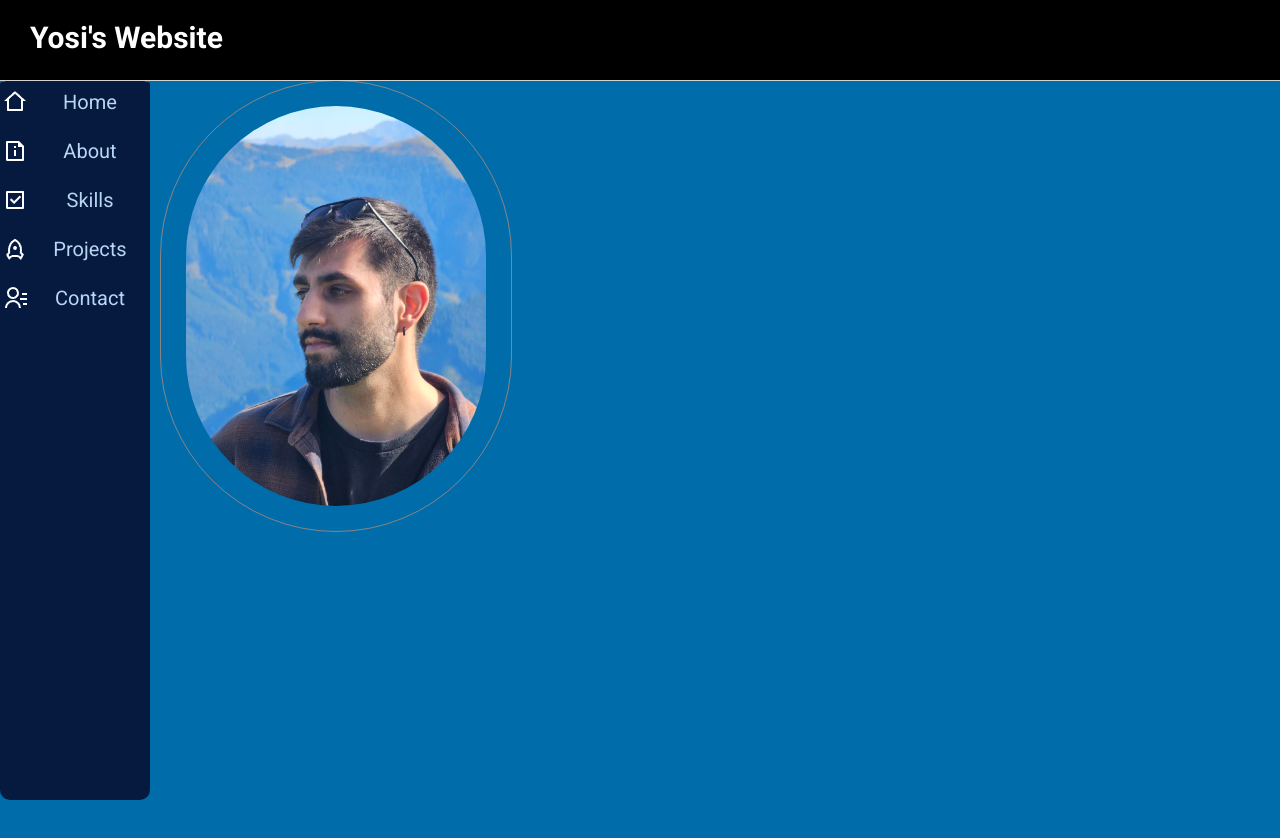
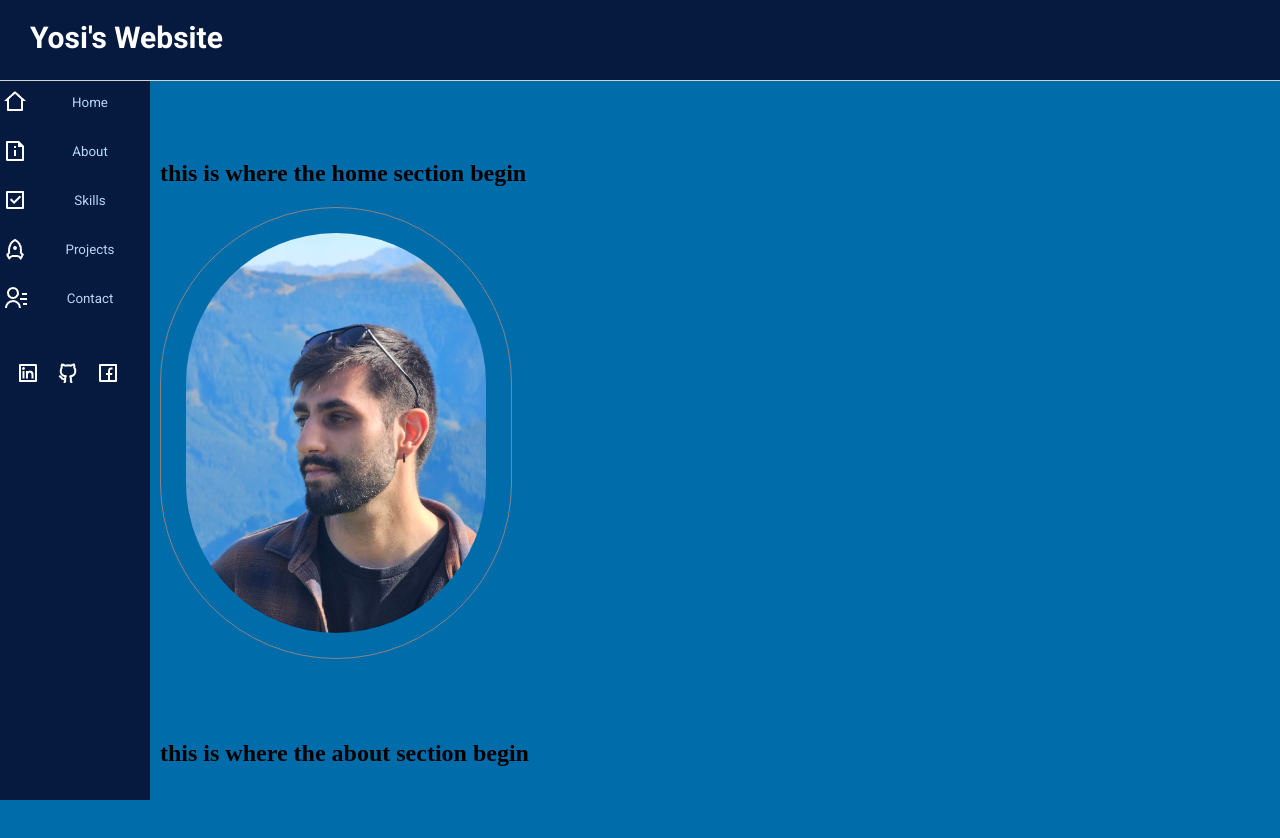
Before and after one commit to YosiBs/Personal-Website, a plain HTML site: page html/main-page.html in a window 1280 px wide. Shown: the top 838 px of the page. Before the commit the page ends 800 px from the top, so only its background shows below. Drawn offline with Linux system fonts and the light colour scheme.

Commit message:
added navigating by buttons and social websites

```diff
--- a/html/main-page.html
+++ b/html/main-page.html
@@ -11,13 +11,14 @@
   <link href="https://fonts.googleapis.com/css2?family=Poppins:wght@300;600&family=Roboto:wght@400;500;700&display=swap" rel="stylesheet">
 </head>
 <body>
+
+
   <!-- HEADER -->
   <div class="header-container">
     <p class="header-headline">
       Yosi's Website
     </p>
   </div>
-  <main>
 
   <!-- SIDEBAR -->
   <aside class="sidebar-container">
@@ -25,38 +26,88 @@
 
       <button class="navigation-button">
         <img class="home-btn-image" src="../assets/icons/new-icons/home-2-line.png">
-          <p class="home-btn-text">Home</p>
+        <p class="nav-btn-text">Home</p>
       </button>
       <button class="navigation-button">
         <img class="about-btn-image" src="../assets/icons/new-icons/file-info-line.png">
-          <p class="about-btn-text">About</p>
+        <p class="nav-btn-text">About</p>
       </button>
       <button class="navigation-button">
         <img class="skills-btn-image" src="../assets/icons/new-icons/checkbox-skills-line.png">
-          <p class="skills-btn-text">Skills</p>
+        <p class="nav-btn-text">Skills</p>
       </button>
       <button class="navigation-button">
         <img class="projects-btn-image" class="menu-image" src="../assets/icons/new-icons/rocket-line.png">
-          <p class="projects-btn-text">Projects</p>
+        <p class="nav-btn-text">Projects</p>
       </button>
       <button class="navigation-button">
         <img class="contact-btn-image" src="../assets/icons/new-icons/contacts-line.png">
-          <p class="contact-btn-text">Contact</p>
+        <p class="nav-btn-text">Contact</p>
       </button>
     </nav>
+
     <div class="downer-section-container">
-
+      <div class="link-buttons-container">
+        <a href="https://www.linkedin.com/in/yosi-ben-shushan-869a5a248/" target="_blank">
+          <button class="social-link-btn"><img class="linkedin-btn-image" src="../assets/icons/new-icons/linkedin-box-line.png"></button>
+        </a>
+        <a href="https://github.com/YosiBs" target="_blank">
+          <button class="social-link-btn"><img class="github-btn-image" src="../assets/icons/new-icons/github-line.png"></button>
+        </a>
+        <a href="https://www.facebook.com/yosi.y.yosi.9" target="_blank">
+          <button class="social-link-btn"><img class="facebook-btn-image" src="../assets/icons/new-icons/facebook-box-line.png"></button>
+        </a>
+      </div>
 
     </div>
 
   </aside>
 
   <!-- MAIN PAGE -->
+  <main class="main-container">
+    <section id="home-section">
       <div class="home-section-container">
+        <div>
+          <h1>this is where the home section begin</h1>
+        </div>
         <div class="profile-picture-container">
           <img class="profile-picture" src="../assets/images/Profile-Picture2.jpg">
         </div>
       </div>
+    </section>
+
+    <section id="about-section">
+      <div class="about-section-container">
+        <div>
+          <h1>this is where the about section begin</h1>
+        </div>
+      </div>
+    </section>
+
+    <section id="skills-section">
+      <div class="skills-section-container">
+        <div>
+          <h1>this is where the skill section begin</h1>
+        </div>
+      </div>
+    </section>
+
+    <section id="projects-section">
+      <div class="projects-section-container">
+        <div>
+          <h1>this is where the projects section begin</h1>
+        </div>
+      </div>
+    </section>
+    <section id="contact-section">
+      <div class="contact-section-container">
+        <div>
+          <h1>this is where the contact section begin</h1>
+        </div>
+      </div>
+    </section>
   </main>
+  <script src="../scripts/navigation.js"></script>
+
   </body>
 </html>
--- /dev/null
+++ b/scripts/navigation.js
@@ -0,0 +1,27 @@
+
+const sidebarBtnElem = document.querySelectorAll('.navigation-button');
+//console.log();
+
+console.log(sidebarBtnElem);
+
+
+
+sidebarBtnElem.forEach(button => {
+  button.addEventListener('click', () => {
+    const buttonText = button.querySelector('.nav-btn-text').innerHTML;
+    console.log(`the button ${buttonText} was pressed `);
+    scrollToSection( buttonText.toLowerCase());
+
+  })
+})
+
+
+
+
+function scrollToSection(sectionId){
+  console.log(sectionId);
+  const section = document.getElementById(`${sectionId}-section`);
+  if(section) {
+    section.scrollIntoView({behavior: 'smooth'});
+  }
+}
--- a/styles/general.css
+++ b/styles/general.css
@@ -18,3 +18,8 @@ p {
   --button-on-hover-color: #003559;
 
 }
+
+.h1 {
+  padding: 0;
+  margin: 0;
+}
--- a/styles/header.css
+++ b/styles/header.css
@@ -1,5 +1,5 @@
 .header-container {
-  background-color: black;
+  background-color: var(--sidebar-color);
   color: white;
   display: flex;
   flex-direction: row;
--- a/styles/main.css
+++ b/styles/main.css
@@ -1,3 +1,22 @@
+/*=====================MAIN====================*/
+
+.main-container {
+  display: flex;
+  flex-direction: column;
+  justify-content: space-between;
+}
+
+
+
+/*=====================HOME-SECTION====================*/
+.profile-picture-container {
+  background-color: transparent;
+  width: 350px;
+  height: 450px;
+  border: 1px solid rgb(137, 132, 132);
+  border-radius: 250px;
+
+}
 .profile-picture {
   width: 300px;
   border-radius: 150px;
@@ -7,11 +26,28 @@
 
 }
 
-.profile-picture-container {
-  background-color: transparent;
-  width: 350px;
-  height: 450px;
-  border: 1px solid rgb(137, 132, 132);
-  border-radius: 250px;
 
+/*=====================ABOUT-SECTION====================*/
+.home-section-container,
+.about-section-container,
+.skills-section-container,
+.projects-section-container,
+.contact-section-container {
+  height: 500px;
+  margin-top: 80px;
 }
+
+
+
+/*=====================SKILLS-SECTION====================*/
+
+
+
+
+/*=====================PROJECTS-SECTION====================*/
+
+
+
+
+
+/*=====================CONTACT-SECTION====================*/
--- a/styles/sidebar.css
+++ b/styles/sidebar.css
@@ -14,8 +14,6 @@
   border-bottom-color: rgb(175, 175, 175);
   z-index: 99;
   border: none;
-  border-radius: 10px;
-
 }
 
 /*---------------Upper-Section-------------------*/
@@ -41,12 +39,19 @@
   justify-content: center;
   align-items: center;
   cursor: pointer;
-  transition: background-color 0.15s;
+  position: relative;
+  transition: background-color 0.15s, transform 0.3s;
+
 }
 
 .navigation-button:hover {
   background-color: var(--button-on-hover-color);
+  transform: translateX(5px);
 }
+.navigation-button:hover img{
+  animation: imageBounce 0.5s alternate;
+}
+
 .navigation-button:active {
   opacity: 45%;
 }
@@ -72,9 +77,54 @@
   margin-left: 2px;
 }
 
+@keyframes imageBounce {
+  0% {
+    transform: translateY(0);
+  }
+  50% {
+    transform: translateY(-5px);
+  }
+  100% {
+    transform: translateY(0);
+  }
+}
 
 
 /*---------------Downer-Section-------------------*/
 .downer-section-container {
-  flex: 2
+  flex: 2;
+  display: grid;
+  grid-template-rows: 1fr 1fr 1fr;
+
 }
+
+.link-buttons-container {
+  margin-top: 40px;
+  margin-left: 10PX;
+}
+
+.linkedin-btn-image,
+.github-btn-image,
+.facebook-btn-image {
+  filter: invert(100%);
+}
+
+.social-link-btn{
+  background-color: transparent;
+  border: none;
+  transition: background-color 0.15s;
+  cursor: pointer;
+
+}
+
+.social-link-btn:hover {
+  animation: imageBounce 0.5s;
+}
+
+.social-link-btn:active {
+  opacity: 45%;
+}
+
+.downer-section-container a{
+  text-decoration: none;
+}
```
Also changed, not shown: scripts/sidebar-buttons.js (deleted). Lines whose indentation alone changed are shown as unchanged.
